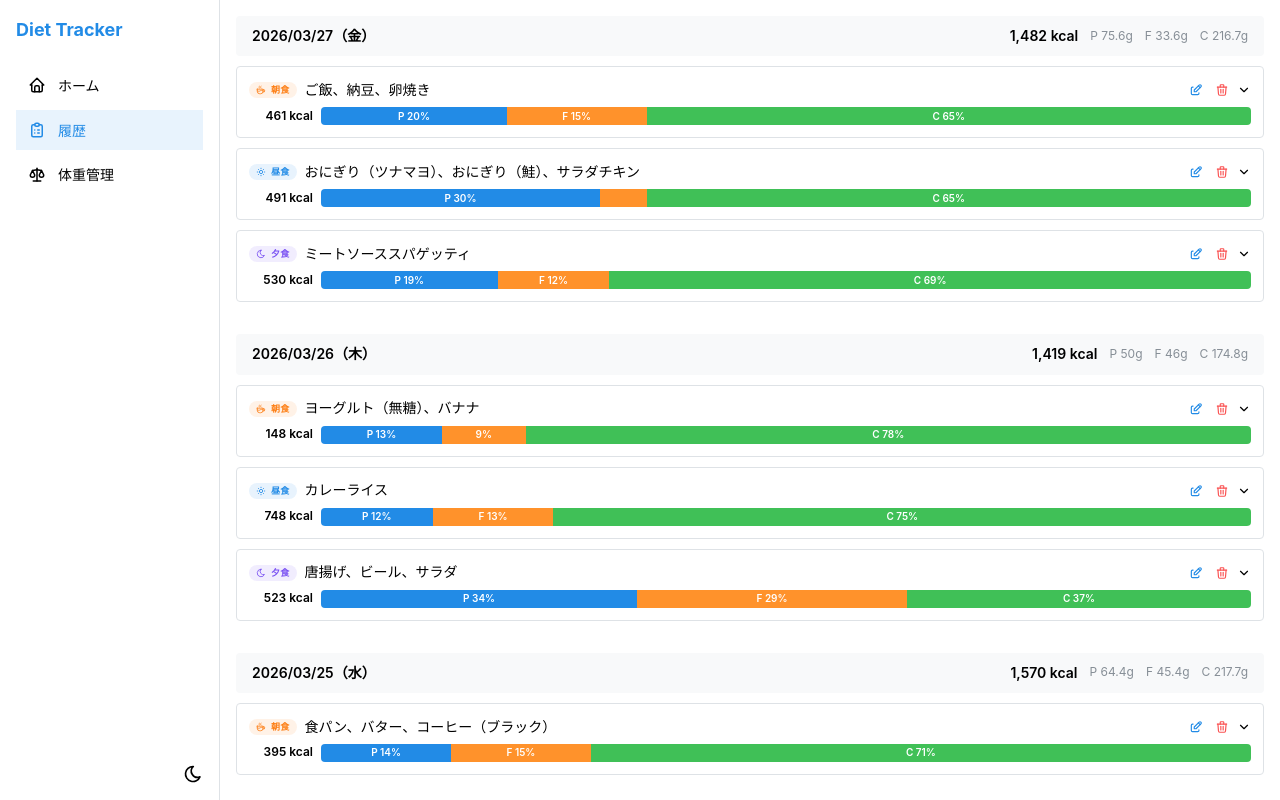
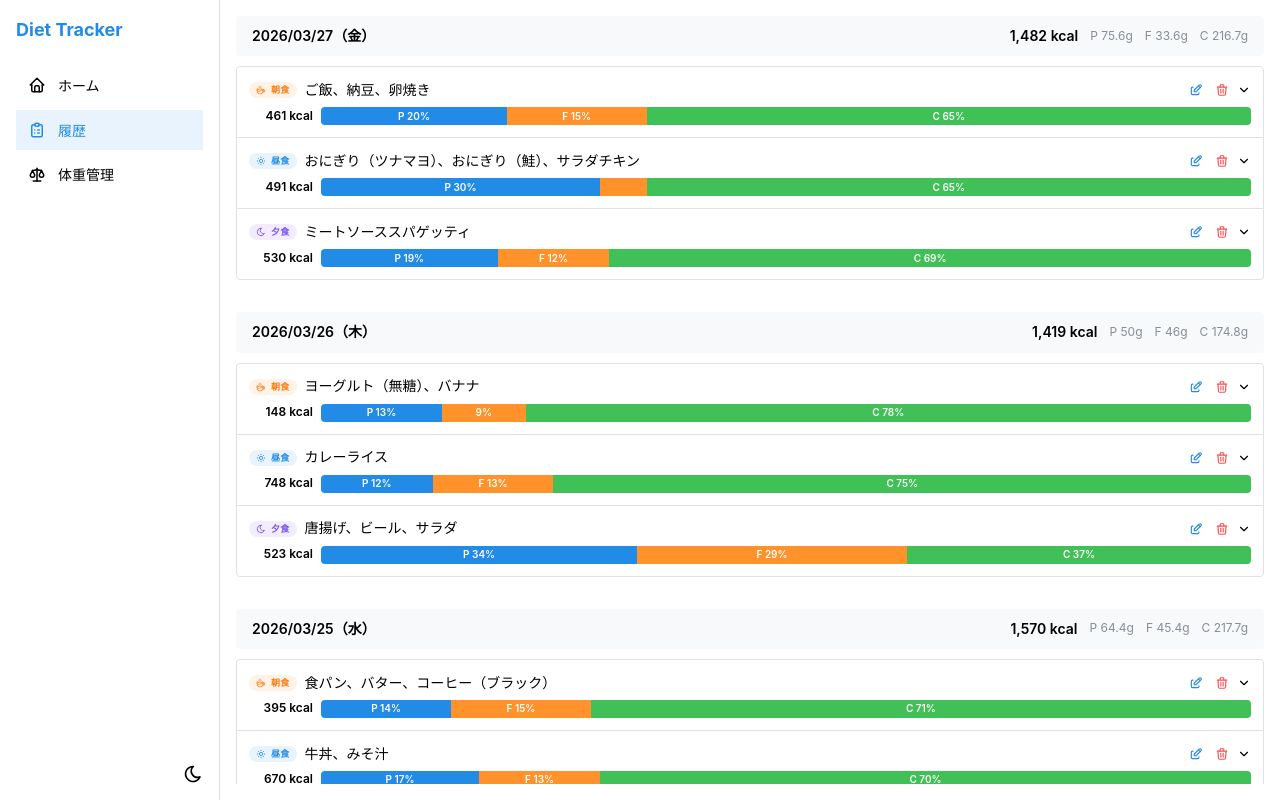
Before and after one commit to grassfieldk/diet-tracker, a Next.js app: page /history in a window 1280 px wide. Built offline with nearby package versions, Linux system fonts and the light colour scheme.

Commit message:
同じ日の情報カードをグループ化

```diff
--- a/src/components/history/DayGroup.tsx
+++ b/src/components/history/DayGroup.tsx
@@ -98,21 +98,41 @@ function PfcBar({ protein, fat, carbs }: PfcBarProps) {
 
 interface MealRecordRowProps {
   record: MealRecord;
+  position: "first" | "middle" | "last" | "only";
   onEdit: (record: MealRecord) => void;
   onDelete: (id: string) => void;
 }
 
-function MealRecordRow({ record, onEdit, onDelete }: MealRecordRowProps) {
+function MealRecordRow({
+  record,
+  position,
+  onEdit,
+  onDelete,
+}: MealRecordRowProps) {
   const [expanded, { toggle }] = useDisclosure(false);
   const { analysis } = record;
+
+  const topRadius = position === "first" || position === "only" ? "sm" : 0;
+  const bottomRadius = position === "last" || position === "only" ? "sm" : 0;
 
   return (
     <Paper
       withBorder
-      radius="sm"
+      radius={0}
       p="sm"
       onClick={toggle}
-      style={{ cursor: "pointer" }}
+      style={{
+        cursor: "pointer",
+        borderTopLeftRadius:
+          topRadius === "sm" ? "var(--mantine-radius-sm)" : 0,
+        borderTopRightRadius:
+          topRadius === "sm" ? "var(--mantine-radius-sm)" : 0,
+        borderBottomLeftRadius:
+          bottomRadius === "sm" ? "var(--mantine-radius-sm)" : 0,
+        borderBottomRightRadius:
+          bottomRadius === "sm" ? "var(--mantine-radius-sm)" : 0,
+        marginTop: position === "first" || position === "only" ? 0 : -1,
+      }}
     >
       <Stack gap={6}>
         <Group justify="space-between" wrap="nowrap">
@@ -276,15 +296,26 @@ export function DayGroup({
           </Group>
         </Group>
       </Paper>
-      <Stack gap="xs">
-        {records.map((record) => (
+      <Stack gap={0}>
+        {records.map((record, i) => {
+          const position =
+            records.length === 1
+              ? "only"
+              : i === 0
+                ? "first"
+                : i === records.length - 1
+                  ? "last"
+                  : "middle";
+          return (
             <MealRecordRow
               key={record.id}
               record={record}
+              position={position}
               onEdit={onEdit}
               onDelete={onDelete}
             />
-        ))}
+          );
+        })}
       </Stack>
     </Stack>
   );
```
Lines whose indentation alone changed are shown as unchanged.
